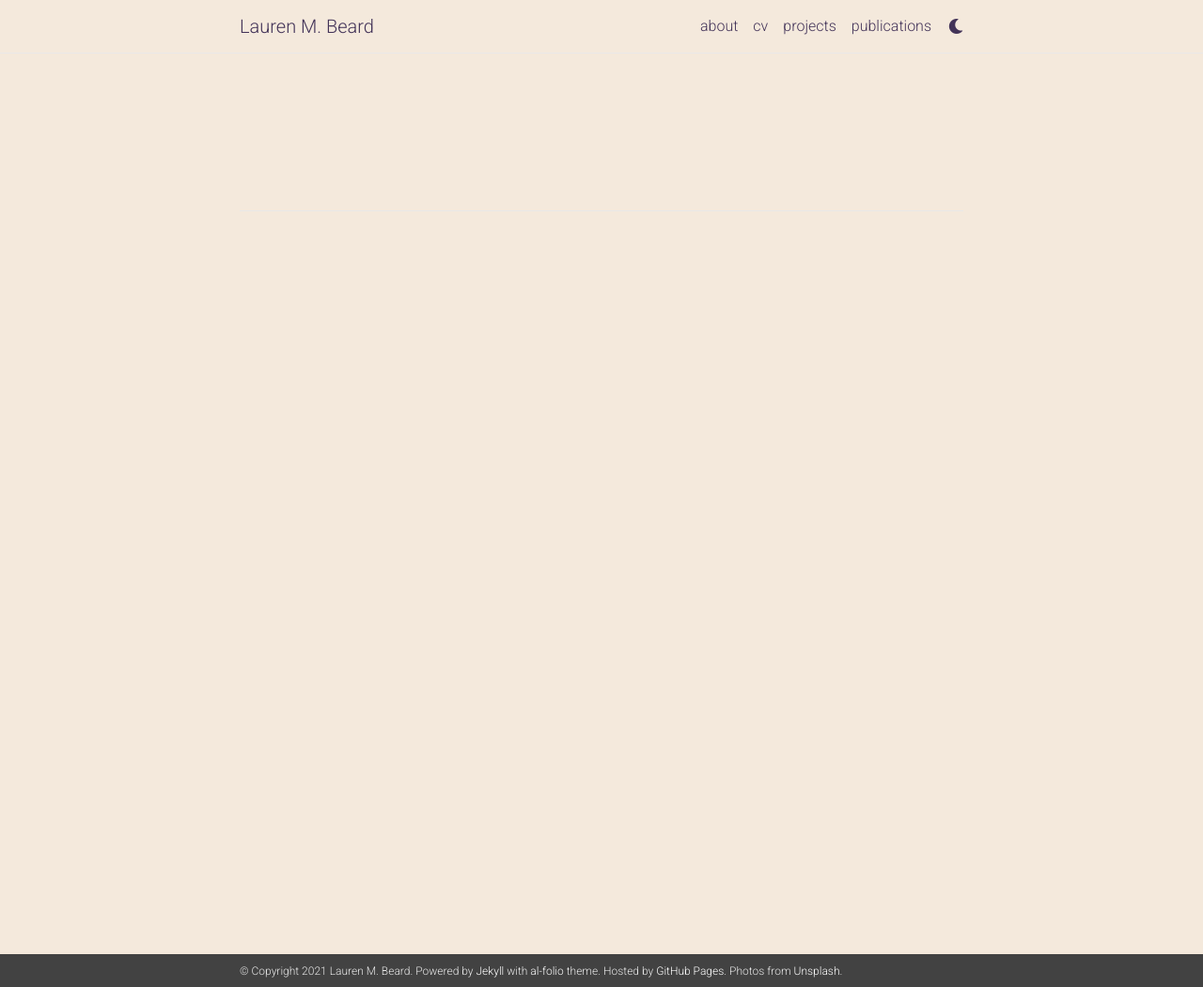
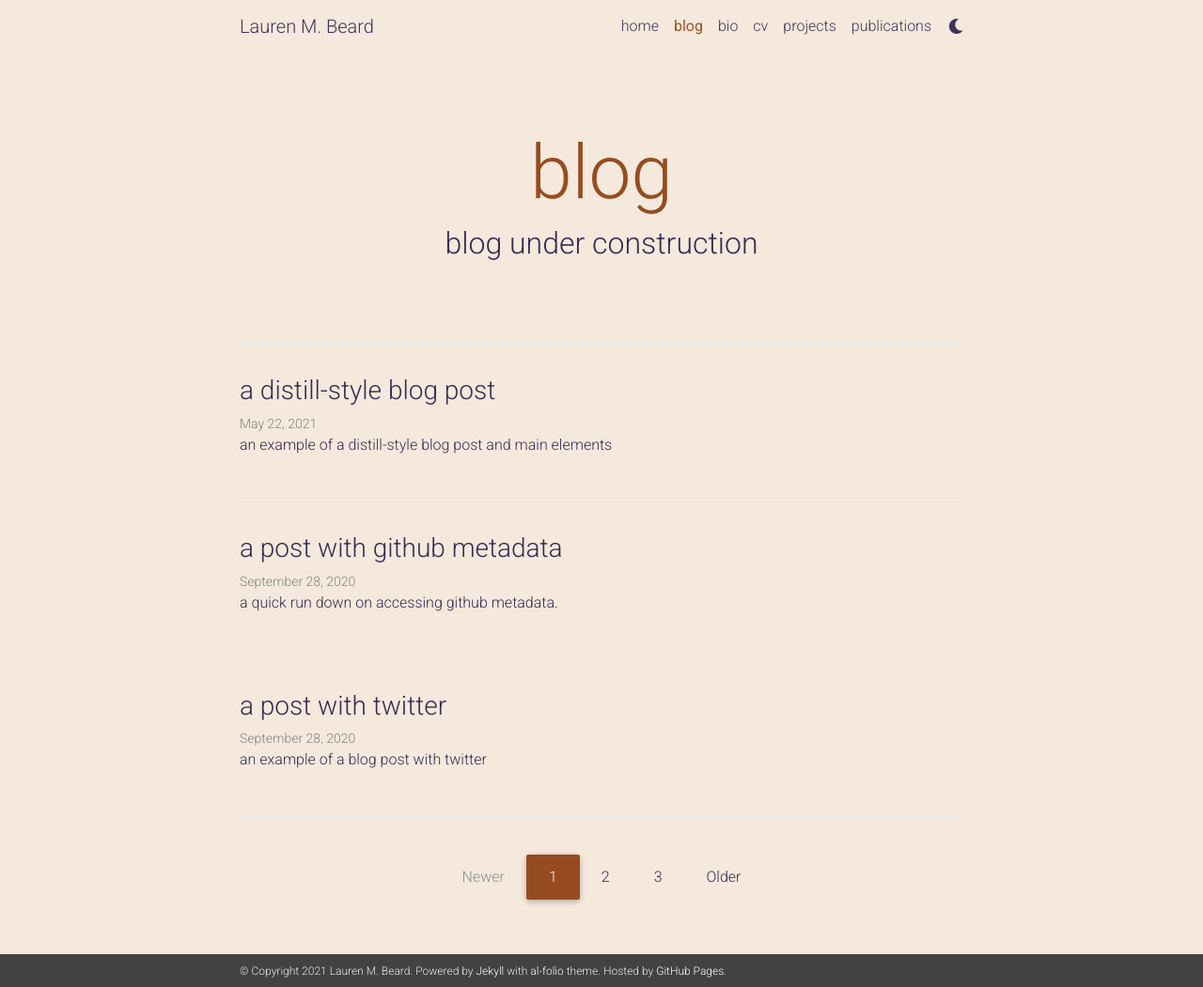
Before and after one commit to iamlaurenbeard/iamlaurenbeard.github.io, a Jekyll site: the page built from blog/index.html, in a window 1280 px wide and 1051 px high. Shown: the whole window at 94% size. Built offline with Jekyll 4.4.1, drawn with Linux system fonts in a browser that asks for light colours; nearby versions of some CDN libraries; the list of posts is cut into pages by our own code; comment, search, counter and statistics services are not loaded; a style sheet for code colours, icons or effects is not loaded.

Commit message:
aesthetics

```diff
--- a/_config.yml
+++ b/_config.yml
@@ -12,7 +12,6 @@
 footer_text: >
   Powered by <a href="http://jekyllrb.com/" target="_blank">Jekyll</a> with <a href="https://github.com/alshedivat/al-folio">al-folio</a> theme.
   Hosted by <a href="https://pages.github.com/" target="_blank">GitHub Pages</a>.
-  Photos from <a href="https://unsplash.com" target="_blank">Unsplash</a>.
 
 icon: # the emoji used as the favicon
 url:  # the base hostname & protocol for your site
@@ -75,16 +74,16 @@
 # Blog
 # -----------------------------------------------------------------------------
 
-#blog_name: working blog  # your blog must have a name for it to show up in the nav bar
-#blog_description: a blog under construction
-#permalink: /blog/:year/:title/
+blog_name: blog  # your blog must have a name for it to show up in the nav bar
+blog_description: blog under construction
+permalink: /blog/:year/:title/
 
 # Pagination
-#pagination:
-  #enabled: true
+pagination:
+  enabled: true
 
 # Comments
-#disqus_shortname: lauren # put your disqus shortname
+disqus_shortname: lauren # put your disqus shortname
 
 # -----------------------------------------------------------------------------
 # Collections
@@ -182,7 +181,7 @@
                                    # for each section titles on pages and posts
 enable_darkmode:            true   # enables switching between light/dark modes
 enable_navbar_social:       false  # enables displaying social links in the
-                                   # navbar on the about page
+                                   # navbar on the main page
 enable_project_categories:  true   # enables categorization of projects into
                                    # multiple categories
 enable_medium_zoom:         true   # enables image zoom feature (as on medium.com)
--- a/_includes/header.html
+++ b/_includes/header.html
@@ -3,7 +3,7 @@
     <!-- Nav Bar -->
     <nav id="navbar" class="navbar navbar-light navbar-expand-sm {% if site.navbar_fixed %}fixed-top{% else %}sticky-top{% endif %}">
     <div class="container">
-      {% if page.title != "about" %}
+      {% if page.title != "home" %}
       <a class="navbar-brand title font-weight-lighter" href="{{ site.baseurl | prepend: site.url }}/">
        {% if site.title == "blank" %}<span class="font-weight-bold">{{ site.first_name }}</span> {{ site.middle_name }}  {{ site.last_name }}{% else %}{{ site.title }}{% endif %}
       </a>
@@ -22,11 +22,11 @@
       </button>
       <div class="collapse navbar-collapse text-right" id="navbarNav">
         <ul class="navbar-nav ml-auto flex-nowrap">
-          <!-- About -->
-          <li class="nav-item {% if page.title == 'about' %}active{% endif %}">
+          <!-- Home -->
+          <li class="nav-item {% if page.title == 'home' %}active{% endif %}">
             <a class="nav-link" href="{{ '/' | relative_url }}">
-              about
-              {% if page.title == "about" %}
+              home
+              {% if page.title == "home" %}
                 <span class="sr-only">(current)</span>
               {% endif %}
             </a>
--- a/_sass/_base.scss
+++ b/_sass/_base.scss
@@ -186,7 +186,7 @@
 // Social (bottom)
 
 .social {
-  text-align: center;
+  text-align: left;
   .contact-icons {
     font-size: 2rem;
     a {
```
Also changed, not shown: _pages/about.md (deleted, +0 -21 lines), _pages/bio.md (added, +22 -0 lines), _pages/home.md (added, +12 -0 lines), assets/img/banner7.png (added).
